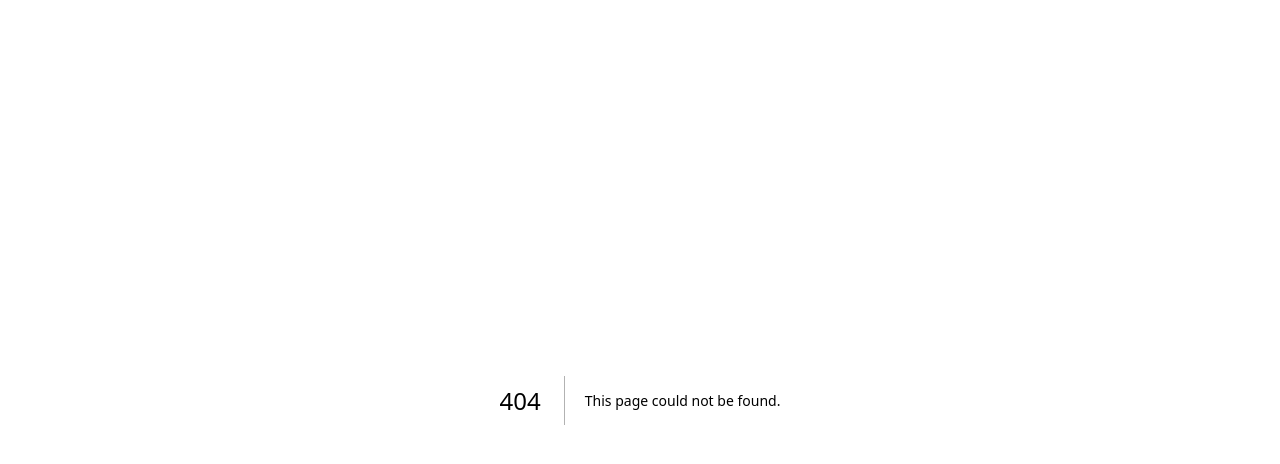
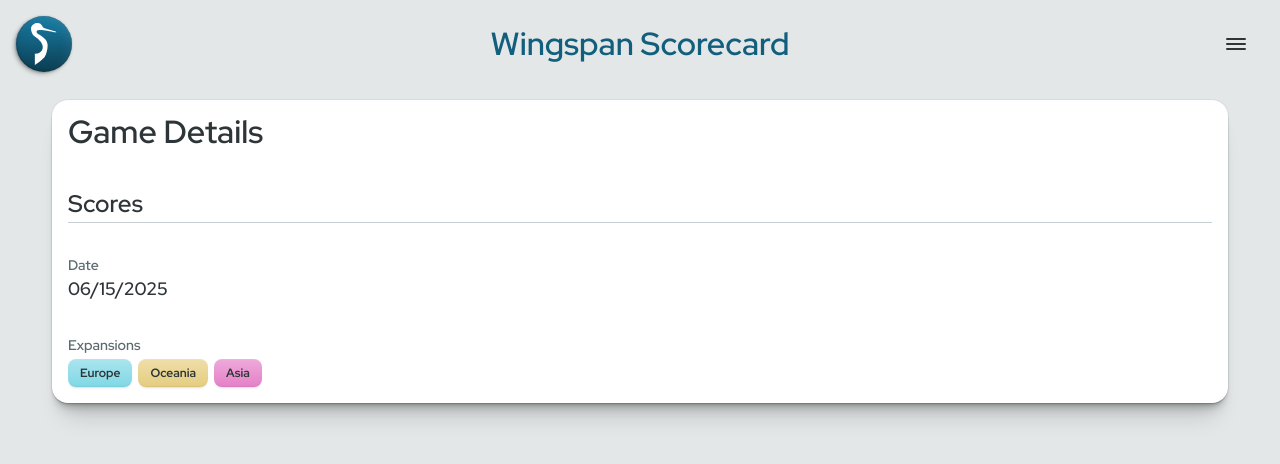
Before and after one commit to AMoore202/WingspanScorecard, a Next.js app in the folder wingspanscorecard/: page /games/1 in a window 1280 px wide. Before the commit this address had no page. Shown: the top 464 px of the page. Built offline with nearby package versions, Linux system fonts and the light colour scheme.

Commit message:
Putting in basics for game details page

```diff
--- /dev/null
+++ b/wingspanscorecard/src/app/games/[id]/page.tsx
@@ -0,0 +1,38 @@
+import MenuBar from "@/components/ui/menu-bar";
+import Card from "@/components/ui/card";
+import { Header1, Header2, Text, LabelText } from "@/components/ui/typography";
+import ExpansionPill from "@/components/ui/expansion-pill";
+
+export default async function Page(props: { params: Promise<{ id: string }> }) {
+  const params = await props.params;
+  const id = params.id;
+  console.log("Game ID:", id);
+
+  return (
+    <div className="flex flex-col items-center w-full h-full bg-background">
+      <MenuBar />
+      <div className="flex flex-col w-full gap-4 p-3 max-w-[1200px]">
+        <Card>
+          <div className="flex w-full justify-between items-center p-4">
+            <Header1 text="Game Details" />
+          </div>
+          <div className="flex w-full justify-between items-center p-4">
+            <Header2 text="Scores" />
+          </div>
+          <div className="flex flex-col p-4">
+            <LabelText text="Date" />
+            <Text text="06/15/2025" />
+          </div>
+          <div className="flex flex-col p-4 gap-1">
+            <LabelText text="Expansions" />
+            <div className="flex gap-[6px]">
+              <ExpansionPill expansion="europe" />
+              <ExpansionPill expansion="oceania" />
+              <ExpansionPill expansion="asia" />
+            </div>
+          </div>
+        </Card>
+      </div>
+    </div>
+  );
+}
--- a/wingspanscorecard/src/app/globals.css
+++ b/wingspanscorecard/src/app/globals.css
@@ -24,11 +24,17 @@
     --surface-button-primary-end: 197 75% 28%;
     --surface-button-secondary-start: 199 76% 95%;
     --surface-secondary-end: 198 75% 78%;
+    --surface-well: 192 10% 90%;
     --foreground-default: 198 10% 20%;
     --foreground-accent: 197 75% 28%;
     --foreground-button-primary: 0 0% 100%;
     --foreground-button-primary-subtle: 198 75% 78%;
     --foreground-button-secondary: 197 75% 28%;
+    --foreground-label: 198 10% 40%;
+    --foreground-table-text: 192 10% 10%;
+    --foreground-subtle: 196 10% 30%;
+    --border-default: 198 10% 80%;
+    --border-table: 196 10% 70%;
 
     --radius-card: 1rem;
     --radius-button: 1rem;
--- /dev/null
+++ b/wingspanscorecard/src/components/ui/expansion-pill.tsx
@@ -0,0 +1,32 @@
+import clsx from "clsx";
+
+interface ExpansionPillProps {
+  expansion: "europe" | "oceania" | "asia";
+}
+
+export default function ExpansionPill({ expansion }: ExpansionPillProps) {
+  const text =
+    expansion === "europe"
+      ? "Europe"
+      : expansion === "oceania"
+      ? "Oceania"
+      : "Asia";
+
+  return (
+    <div
+      className={clsx(
+        "px-3 py-[6px] text-xs font-bold text-foreground rounded-lg shadow-[0px_0px_8px_-6px_rgba(0,0,0,0.05),0px_-1px_1px_0px_rgba(0,0,0,0.05)_inset,0px_1px_1px_0px_rgba(255,255,255,0.1)_inset,0px_3px_3px_-1.5px_rgba(0,0,0,0.05),0px_2px_2px_-1px_rgba(0,0,0,0.05),0px_1px_1px_-0.5px_rgba(0,0,0,0.05)]",
+        {
+          "bg-[linear-gradient(180deg,#AAE5EE_0%,#80D8E5_100%)]":
+            expansion === "europe",
+          "bg-[linear-gradient(180deg,#EEDEAA_0%,#E5CD80_100%)]":
+            expansion === "oceania",
+          "bg-[linear-gradient(180deg,#EEAADA_0%,#E580C7_100%)]":
+            expansion === "asia",
+        }
+      )}
+    >
+      {text}
+    </div>
+  );
+}
--- a/wingspanscorecard/src/components/ui/recent-games/game-card.tsx
+++ b/wingspanscorecard/src/components/ui/recent-games/game-card.tsx
@@ -1,3 +1,4 @@
+import Link from "next/link";
 import { PlayerScore, Game } from "@/lib/definitions";
 import { CalendarIcon, CrownIcon, HashtagIcon } from "@/components/ui/icons";
 
@@ -13,7 +14,10 @@
   const scoresLength = Array.from({ length: scores.length }, (_, i) => i + 1);
 
   return (
-    <div className="flex flex-col gap-2 w-[200px] lg:w-[250px] min-w-[200px] lg:min-w-[250px] bg-[linear-gradient(180deg,var(--surface-buttonPrimaryStart,#187FA9)_0%,var(--surface-buttonPrimaryEnd,#125E7D)_100%)] rounded-2xl p-3 lg:p-4 shadow-buttonCard">
+    <Link
+      href={`/games/${gameData.id}`}
+      className="flex flex-col gap-2 w-[200px] lg:w-[250px] min-w-[200px] lg:min-w-[250px] bg-[linear-gradient(180deg,var(--surface-buttonPrimaryStart,#187FA9)_0%,var(--surface-buttonPrimaryEnd,#125E7D)_100%)] rounded-2xl p-3 lg:p-4 shadow-buttonCard"
+    >
       <div className="flex flex-col gap-1 w-full pb-1">
         <div className="flex justify-between w-full">
           <div className="flex gap-2 items-center">
@@ -59,6 +63,6 @@
           </div>
         </div>
       </div>
-    </div>
+    </Link>
   );
 }
--- a/wingspanscorecard/src/components/ui/typography.tsx
+++ b/wingspanscorecard/src/components/ui/typography.tsx
@@ -1,3 +1,5 @@
+import { Label } from "@radix-ui/react-label";
+
 export function MenuTitle({ text }: { text: string }) {
   return (
     <p className="text-foreground-accent text-xl font-semibold lg:text-[32px]">
@@ -13,3 +15,25 @@
     </h1>
   );
 }
+
+export function Header2({ text }: { text: string }) {
+  return (
+    <h2 className="text-foreground text-xl font-semibold lg:text-2xl pt-2 pb-[2px] w-full border-b border-b-border">
+      {text}
+    </h2>
+  );
+}
+
+export function Text({ text }: { text: string }) {
+  return (
+    <p className="text-foreground text-base font-semibold lg:text-lg">{text}</p>
+  );
+}
+
+export function LabelText({ text }: { text: string }) {
+  return (
+    <Label className="text-foreground-label text-xs font-semibold lg:text-sm">
+      {text}
+    </Label>
+  );
+}
--- a/wingspanscorecard/tailwind.config.ts
+++ b/wingspanscorecard/tailwind.config.ts
@@ -1,3 +1,4 @@
+import { table } from "console";
 import type { Config } from "tailwindcss";
 
 const config: Config = {
@@ -45,6 +46,7 @@
 				buttonPrimaryEnd: 'hsl(var(--surface-button-primary-end))',
 				buttonSecondaryStart: 'hsl(var(--surface-button-secondary-start))',
 				buttonSecondaryEnd: 'hsl(var(--surface-button-secondary-end))',
+				well: 'hsl(var(--surface-well))',
 			},
 			foreground: {
 				DEFAULT: 'hsl(var(--foreground-default))',
@@ -52,6 +54,13 @@
 				buttonPrimary: 'hsl(var(--foreground-button-primary))',
 				buttonPrimarySubtle: 'hsl(var(--foreground-button-primary-subtle))',
 				buttonSecondary: 'hsl(var(--foreground-button-secondary))',
+				label: 'hsl(var(--foreground-label))',
+				tableText: 'hsl(var(--foreground-table-text))',
+				subtle: 'hsl(var(--foreground-subtle))',
+			},
+			border: {
+				DEFAULT: 'hsl(var(--border-default))',
+				table: 'hsl(var(--border-table))',
 			},
   		},
   		boxShadow: {
```
